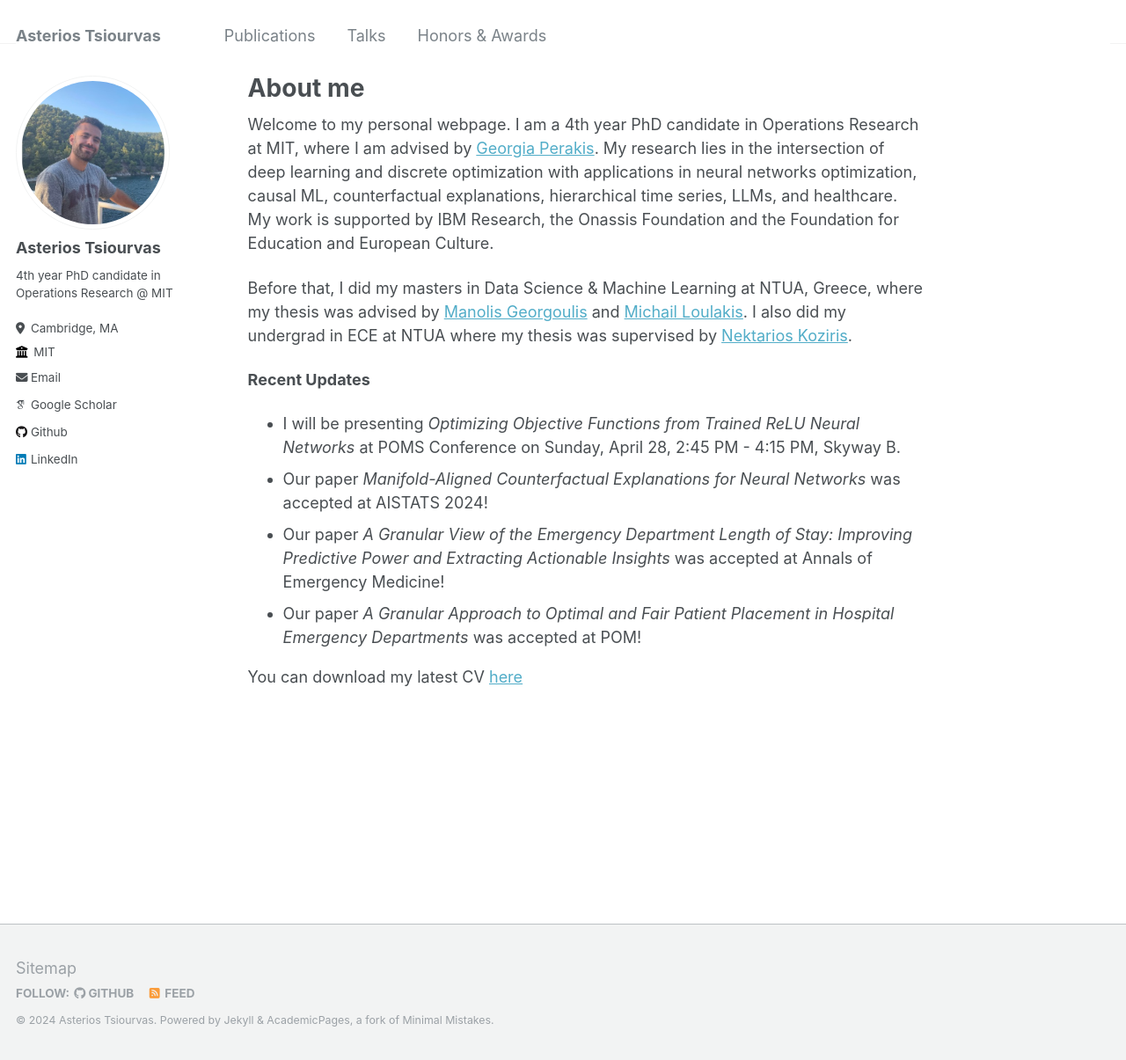
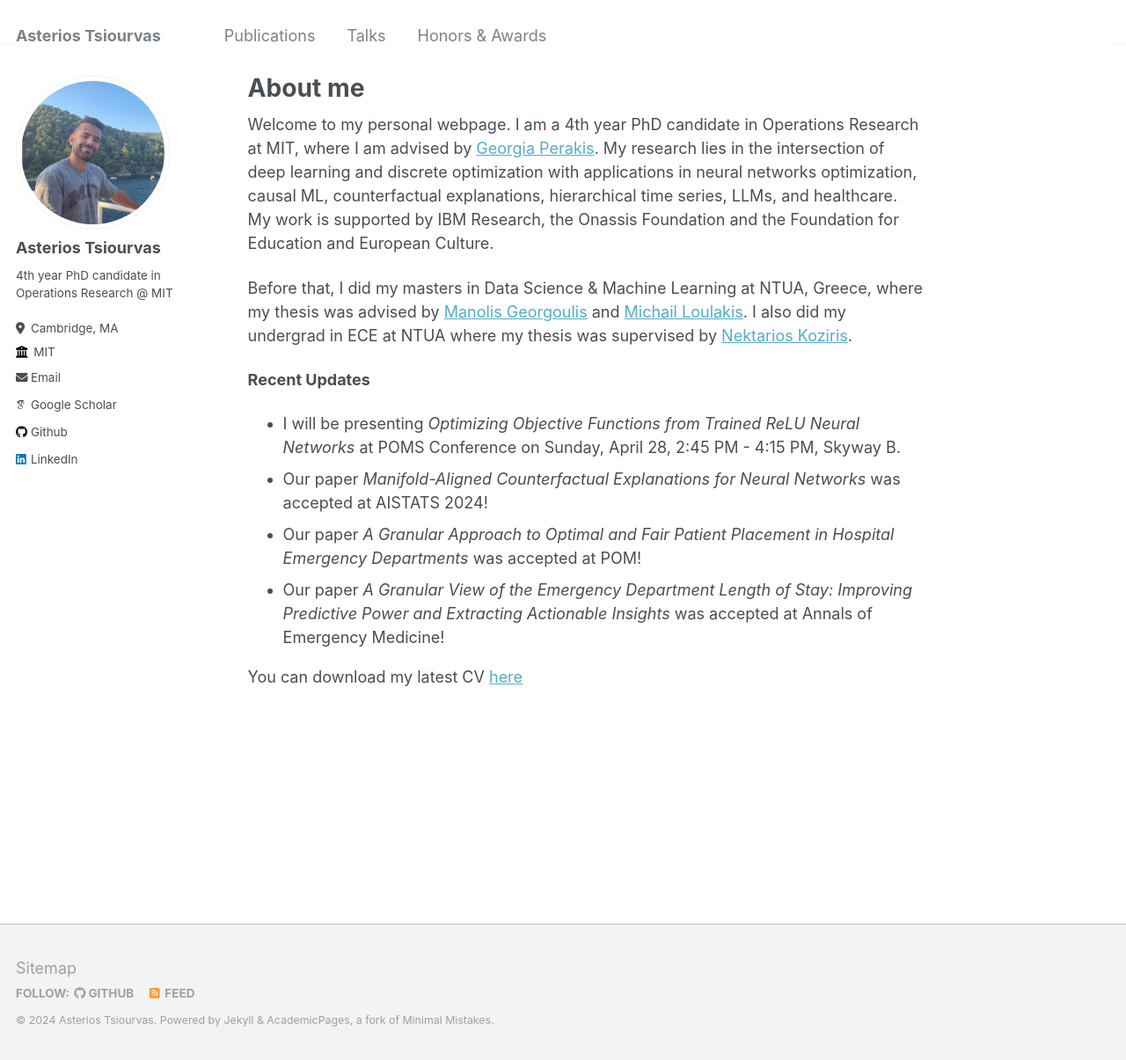
Before and after one commit to asterios-tsiourvas/asterios-tsiourvas.github.io, a Jekyll site: the page built from _pages/about.md, in a window 1280 px wide and 1205 px high. Shown: the whole window at 88% size. Built offline with Jekyll 4.4.1, drawn with Linux system fonts in a browser that asks for light colours; some web fonts are replaced.

Commit message:
initial_commit

```diff
--- a/_pages/about.md
+++ b/_pages/about.md
@@ -15,7 +15,8 @@ Before that, I did my masters in Data Science & Machine Learning at NTUA, Greece
 
   * I will be presenting *Optimizing Objective Functions from Trained ReLU Neural Networks* at POMS Conference on Sunday, April 28, 2:45 PM - 4:15 PM, Skyway B.
   * Our paper *Manifold-Aligned Counterfactual Explanations for Neural Networks* was accepted at AISTATS 2024!
+  * Our paper *A Granular Approach to Optimal and Fair Patient Placement in Hospital Emergency Departments* was accepted at POM!
   * Our paper *A Granular View of the Emergency Department Length of Stay: Improving Predictive Power and Extracting Actionable Insights* was accepted at Annals of Emergency Medicine!
-  * Our paper *A Granular Approach to Optimal and Fair Patient Placement in Hospital Emergency Departments* was accepted at POM!
+
 
 You can download my latest CV [here](./Asterios_Tsiourvas_Academic_CV.pdf)
```
